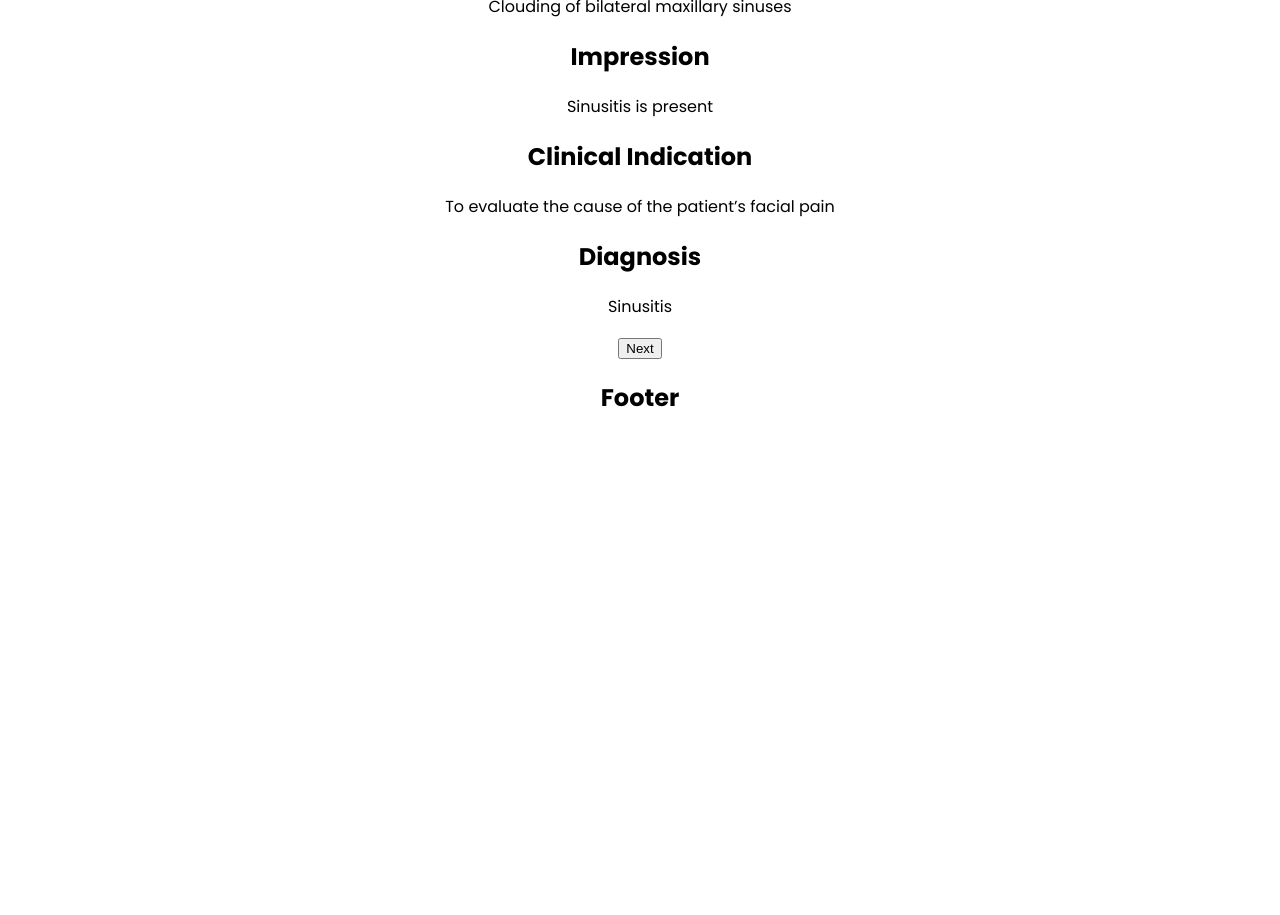
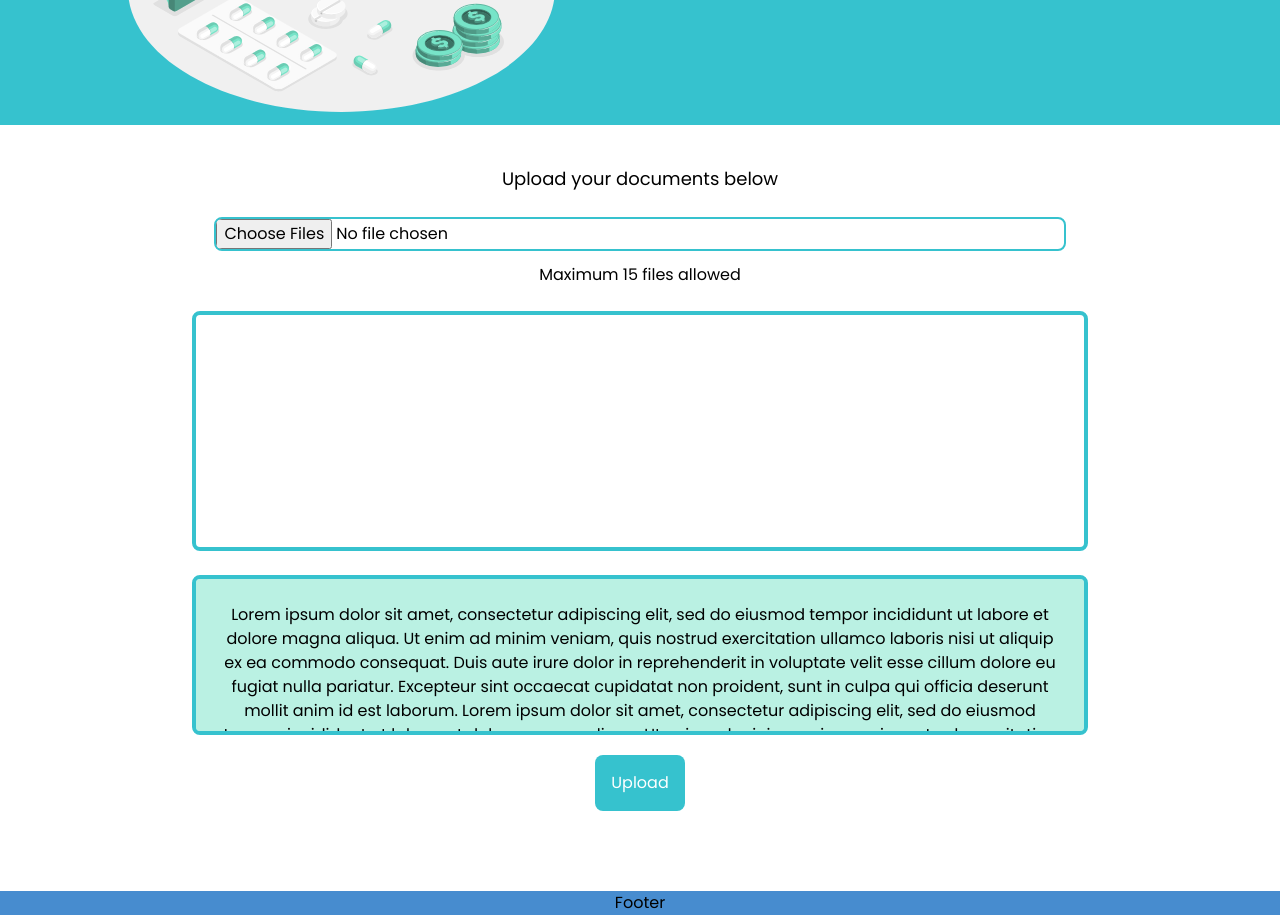
Before and after one commit to MDas08/smart-insure, a React (Create React App) app: page / in a window 1280 px wide. Shown: the part 380-1295 px from the top of the page. Before the commit the page ends 815 px from the top, so only its background shows below. Built offline with nearby package versions, Linux system fonts and the light colour scheme.

Commit message:
document upload page edits

```diff
--- a/package.json
+++ b/package.json
@@ -11,7 +11,6 @@
     "react-dnd-html5-backend": "^16.0.1",
     "react-dom": "^18.3.1",
     "react-redux": "^9.1.2",
-
     "redux": "^5.0.1",
     "web-vitals": "^2.1.4"
   },
@@ -41,7 +40,7 @@
   },
   "devDependencies": {
     "@babel/plugin-proposal-private-property-in-object": "^7.21.11",
-    "tailwindcss": "^3.4.4",
-    "react-scripts": "^3.0.1"
+    "react-scripts": "5.0.1",
+    "tailwindcss": "^3.4.4"
   }
 }
--- a/src/App.js
+++ b/src/App.js
@@ -11,9 +11,10 @@ function App() {
   return (
     <div className="App">
       <Navbar/>
-      {/* <Hero/> */}
+      <Hero/>
       {/* <ClaimInit/> */}
-      <ReportPage/>
+      <DocUpload/>
+      {/* <ReportPage/> */}
       <h2 className='mt-20 bg-color-blue'>Footer</h2>
     </div>
   );
--- a/src/pages/docUpload.jsx
+++ b/src/pages/docUpload.jsx
@@ -1,12 +1,98 @@
-import React from 'react'
+import React, { useState } from 'react';
+//https://www.youtube.com/watch?v=ijx0Uqlo3NA
+
+function FileItem({ name, index, totalIndex }) {
+  if (totalIndex > 14) {
+    return null;
+  }
+  return <li className='flex px-4 py-2 bg-color-teal rounded-lg my-2 w-full overflow-hidden bg-opacity-50' key={index}>{name}</li>
+}
 
 function DocUpload() {
+  const [uploadedFiles, setUploadedFiles] = useState([]);
+  const [isSubmitted, setSubmitted] = useState(false)
+  let uploadedFilesCount = 0
+  function handleChange(event) {
+    const newFiles = event.target.files;
+    const updatedFiles = [...uploadedFiles, ...Array.from(newFiles)];
+    const uniqueFiles = [...new Set(updatedFiles.map(file => file.name))].map(name => ({ name }));
+
+    setUploadedFiles(uniqueFiles);
+  }
+
+  function handleSubmit(event) {
+    event.preventDefault();
+
+    uploadedFilesCount = uploadedFilesCount + uploadedFiles.length;
+    console.log(uploadedFiles.length, uploadedFilesCount);
+
+    if (uploadedFilesCount > 15) {
+      console.log('too many files');
+    }
+    else {
+      console.log('Uploading files:', uploadedFiles);
+      setSubmitted(true)
+
+      //backend integration
+    }
+
+  }
+
   return (
-    <div className='bg-red-500'>
-        <p>Hello World</p>
-        <p></p>
+    <div className='flex flex-col items-center'>
+      {!isSubmitted &&
+        (
+          <h1 className='mt-10 text-lg'>Upload your documents below</h1>
+        )}
+
+      <form onSubmit={handleSubmit}>
+        {!isSubmitted &&
+          (
+            <div>
+              <input type='file' multiple onChange={handleChange} className='mt-6' />
+              <p className='mt-3'>Maximum 15 files allowed</p>
+            </div>
+          )}
+
+
+
+        <div className='flex flex-col mt-6 border-4 rounded-lg border-color-turq p-4 h-60 max-w-4xl overflow-y-auto'>
+          {uploadedFiles.length > 0 && (
+            <ul className='content-center'>
+              {uploadedFiles.map((file, index) => (
+                <FileItem
+                  name={file.name}
+                  index={index}
+                  totalIndex={uploadedFilesCount + index}
+                />
+              ))}
+            </ul>
+          )}
+        </div>
+
+        <div className='flex flex-col mt-6 border-4 rounded-lg border-color-turq p-6 h-40 max-w-4xl overflow-y-auto bg-color-teal bg-opacity-50'>
+        <p>Lorem ipsum dolor sit amet, consectetur adipiscing elit, sed do eiusmod tempor incididunt ut labore et dolore magna aliqua. Ut enim ad minim veniam, quis nostrud exercitation ullamco laboris nisi ut aliquip ex ea commodo consequat.
+Duis aute irure dolor in reprehenderit in voluptate velit esse cillum dolore eu fugiat nulla pariatur.
+Excepteur sint occaecat cupidatat non proident, sunt in culpa qui officia deserunt mollit anim id est laborum.
+Lorem ipsum dolor sit amet, consectetur adipiscing elit, sed do eiusmod tempor incididunt ut labore et dolore magna aliqua. Ut enim ad minim veniam, quis nostrud exercitation ullamco laboris nisi ut aliquip ex ea commodo consequat.</p>
+      </div>
+
+        {!isSubmitted &&
+          (
+            <button type="submit" className='bg-color-turq text-white p-4 rounded-lg mt-5 hover:bg-color-blue'>Upload</button>
+          )}
+
+        {isSubmitted &&
+          (
+            <div className='mt-10'>
+              <p>Documents submitted!</p>
+              <button className='bg-color-turq text-white p-4 rounded-lg mt-5 hover:bg-color-blue'>Next</button>
+            </div>
+          )}
+      </form>
+
     </div>
-  )
+  );
 }
 
-export default DocUpload
+export default DocUpload;
```
Also changed, not shown: 1 other file (tests, documents, lock files or other folders).
